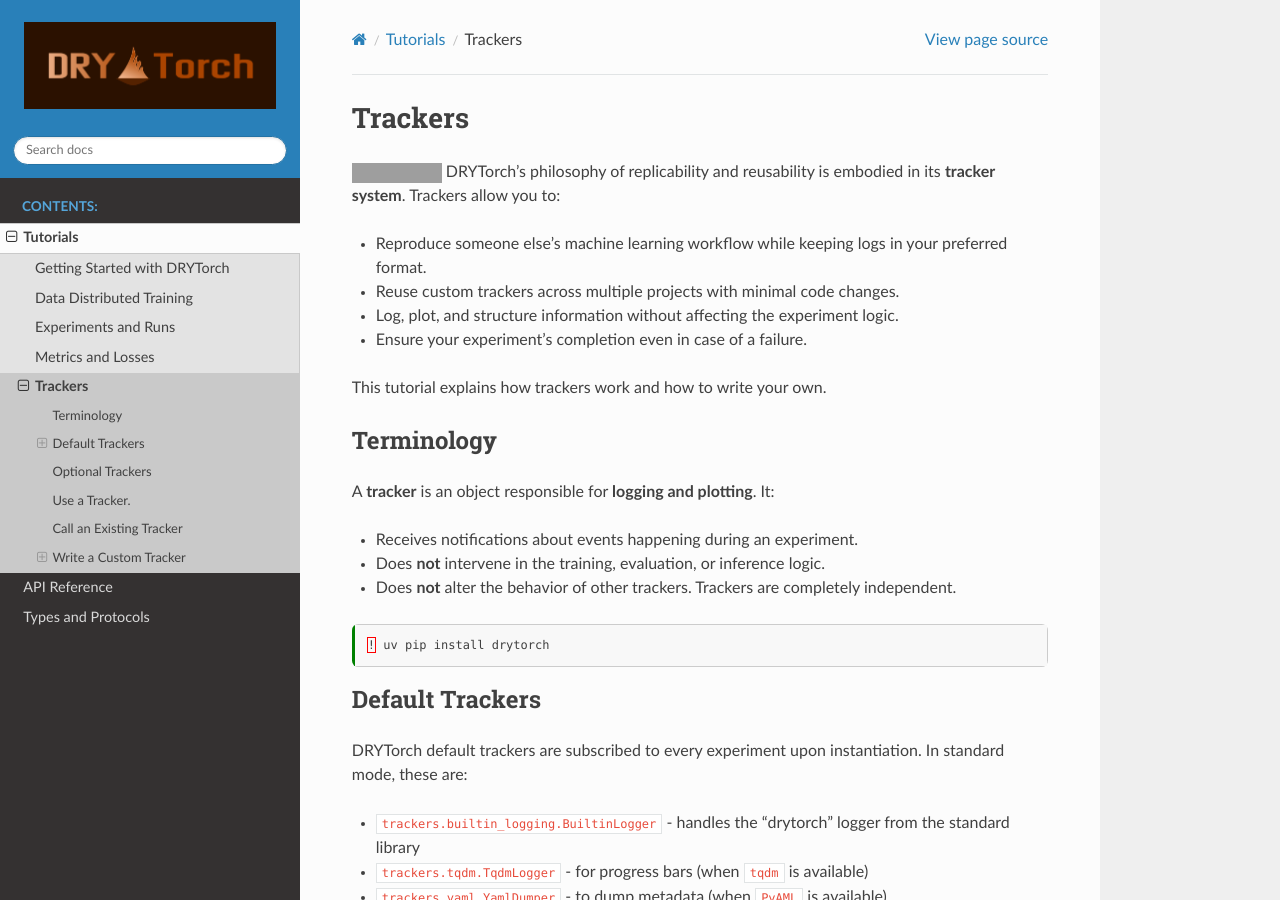
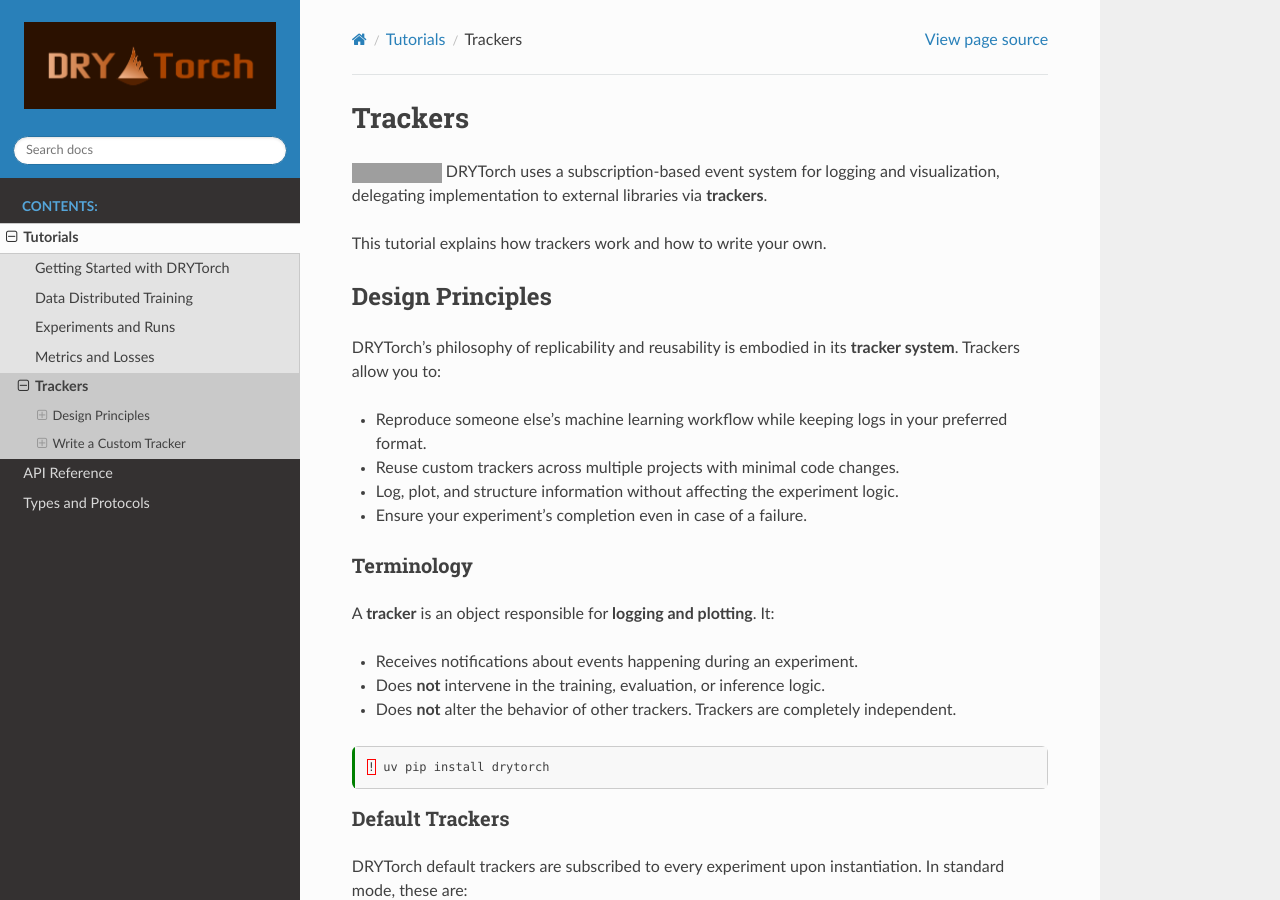
Before and after one commit to nverchev/drytorch, a Sphinx documentation site: the page built from docs/tutorials/trackers.md, in a window 1280 px wide and 900 px high. Built offline with Sphinx 7.4.7 and the Read the Docs theme 3.1.0, drawn with Linux system fonts in a browser that asks for light colours; grey boxes are pictures that could not be loaded.

Commit message:
docs: Added Design Principles section

```diff
--- a/docs/tutorials/trackers.md
+++ b/docs/tutorials/trackers.md
@@ -15,14 +15,18 @@
 # Trackers
 
 [![Open In Colab](https://colab.research.google.com/assets/colab-badge.svg)](https://colab.research.google.com/github/nverchev/drytorch/blob/main/docs/tutorials/trackers.ipynb)
+DRYTorch uses a subscription-based event system for logging and
+visualization, delegating implementation to external libraries via **trackers**.
+
+This tutorial explains how trackers work and how to write your own.
+
+## Design Principles
 DRYTorch's philosophy of replicability and reusability is embodied in its **tracker system**. Trackers allow you to:
 
 * Reproduce someone else's machine learning workflow while keeping logs in your preferred format.
 * Reuse custom trackers across multiple projects with minimal code changes.
 * Log, plot, and structure information without affecting the experiment logic.
 * Ensure your experiment's completion even in case of a failure.
-
-This tutorial explains how trackers work and how to write your own.
 
 ### Terminology
 A **tracker** is an object responsible for **logging and plotting**. It:
```
Also changed, not shown: docs/tutorials/experiments_and_runs.md (+2 -2 lines), docs/tutorials/metrics_and_losses.md (+3 -0 lines), docs/tutorials/experiments_and_runs.ipynb, docs/tutorials/metrics_and_losses.ipynb, docs/tutorials/trackers.ipynb.
